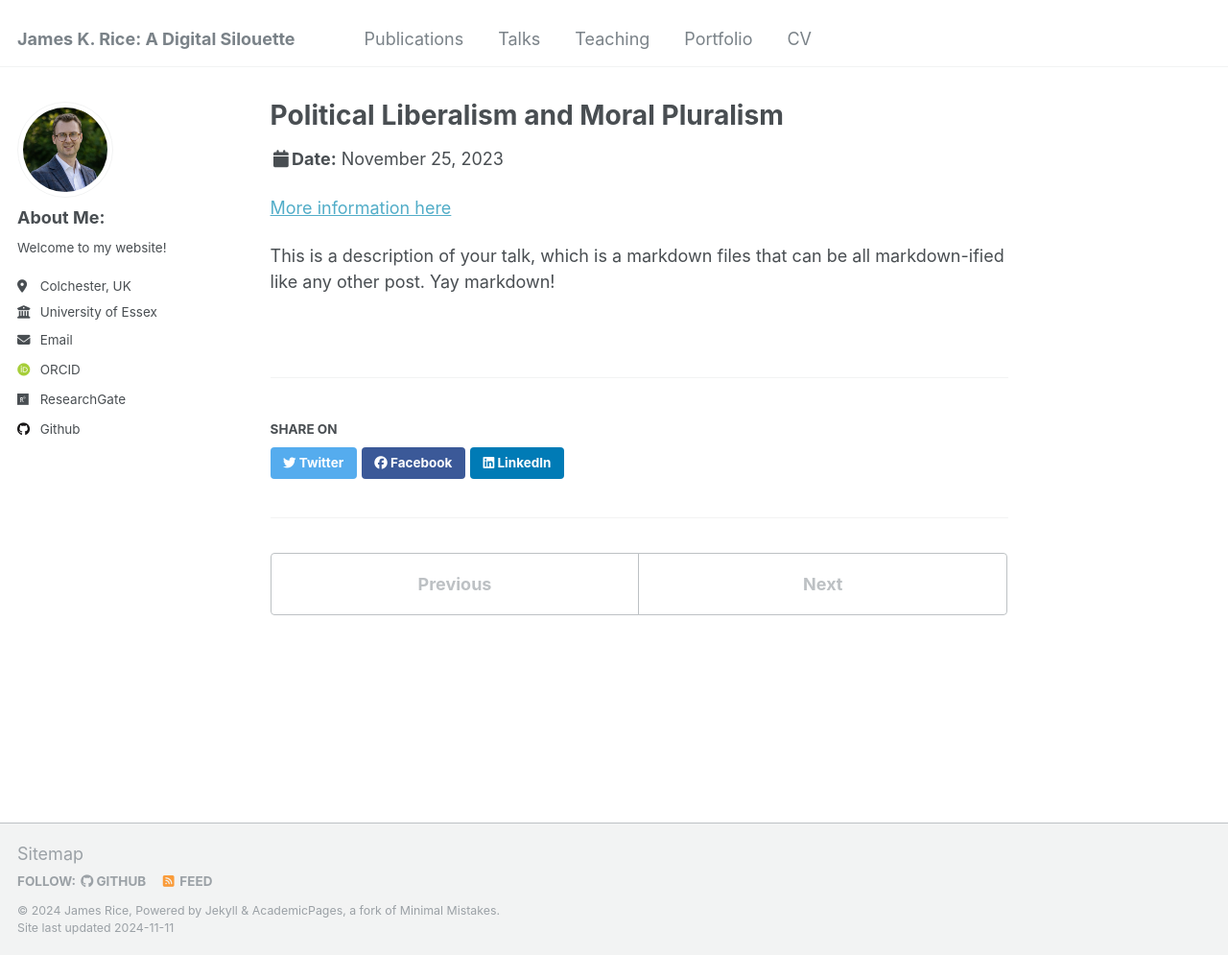
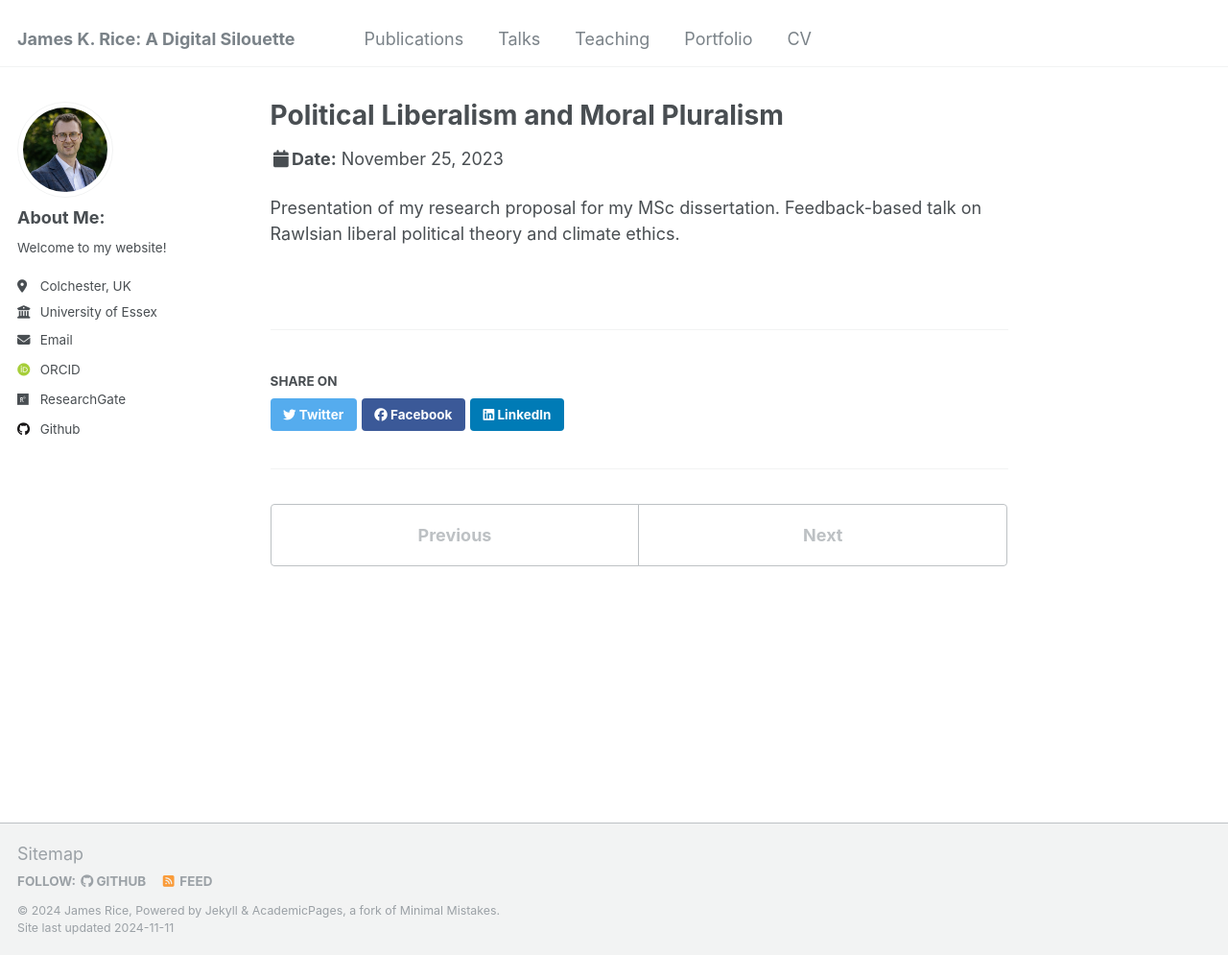
Before and after one commit to jameskrice7/jameskrice7.github.io, a Jekyll site: the page built from _talks/talk-2.md, in a window 1280 px wide and 995 px high. Shown: the whole window at 96% size. Built offline with Jekyll 4.4.1, drawn with Linux system fonts in a browser that asks for light colours; some web fonts are replaced.

Commit message:
Update talk-2.md

```diff
--- a/_talks/talk-2.md
+++ b/_talks/talk-2.md
@@ -8,6 +8,5 @@ date: 2023-11-25
 location: "London, UK"
 ---
 
-[More information here](http://example2.com)
 
-This is a description of your talk, which is a markdown files that can be all markdown-ified like any other post. Yay markdown!
+Presentation of my research proposal for my MSc dissertation. Feedback-based talk on Rawlsian liberal political theory and climate ethics.
```
